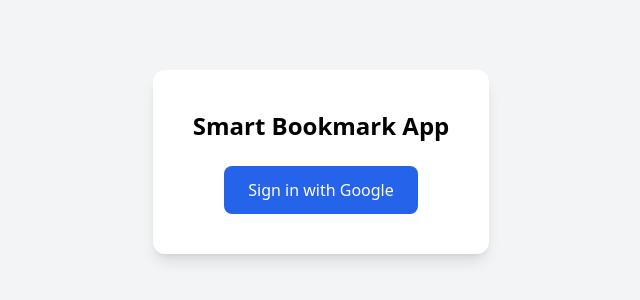
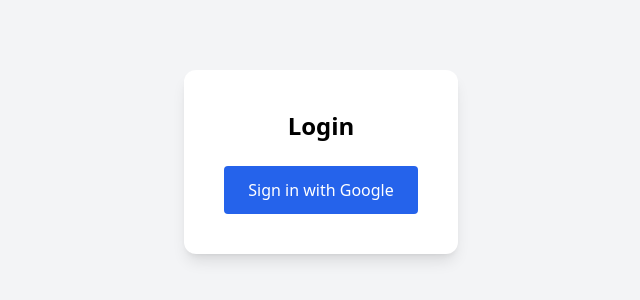
Before and after one commit to divyaambavaram/smart-bookmark, a Next.js app: page /login in a window 1280 px wide. Shown: the part 238-538 px from the top of the page, without its empty margins (319-959 px from the left). Built offline with nearby package versions, Linux system fonts and the light colour scheme.

Commit message:
Refactor LoginPage to Login and update styles

```diff
--- a/app/login/page.tsx
+++ b/app/login/page.tsx
@@ -2,21 +2,24 @@
 
 import { supabase } from '../../lib/supabaseClient'
 
-export default function LoginPage() {
+export default function Login() {
   const handleLogin = async () => {
     await supabase.auth.signInWithOAuth({
       provider: 'google',
-      options: { redirectTo: window.location.origin, queryParams: { prompt: 'select_account' } },
+      options: {
+        redirectTo: window.location.origin,
+      },
     })
   }
 
   return (
-    <div className="flex items-center justify-center h-screen">
+    <div className="flex items-center justify-center min-h-screen bg-gray-100">
       <div className="bg-white p-10 rounded-xl shadow-lg text-center">
-        <h1 className="text-2xl font-bold mb-6">Smart Bookmark App</h1>
+        <h1 className="text-2xl font-bold mb-6">Login</h1>
+
         <button
           onClick={handleLogin}
-          className="bg-blue-600 text-white px-6 py-3 rounded-lg hover:bg-blue-700 transition"
+          className="bg-blue-600 text-white px-6 py-3 rounded hover:bg-blue-700"
         >
           Sign in with Google
         </button>
```
